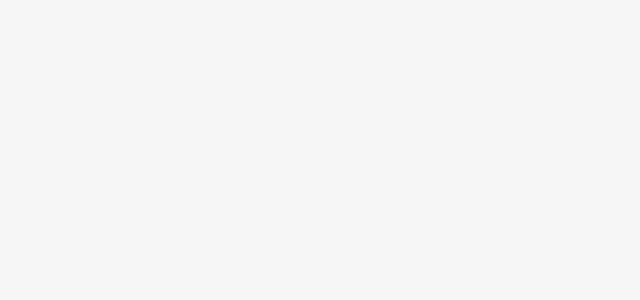
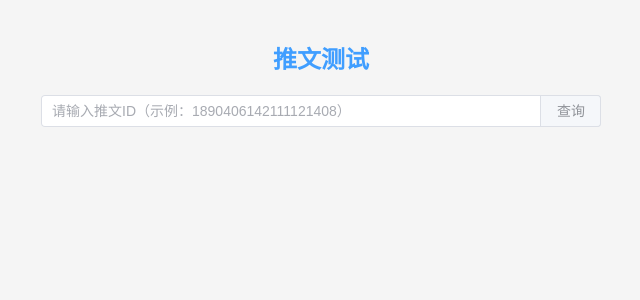
Before and after one commit to Punny520/lartter-front, a Vue app: page /post-norm-test in a window 1280 px wide. Before the commit this address had no page. Shown: the top 300 px of the page, without its empty margins (319-959 px from the left). Built offline with nearby package versions, Linux system fonts and the light colour scheme.

Commit message:
PostNorm打通后端通过测试

```diff
--- a/src/components/PostNorm.vue
+++ b/src/components/PostNorm.vue
@@ -1,8 +1,8 @@
 <template>
-  <div class="post">
+  <div class="post" v-if="effectivePostData">
     <div class="post-content">
       <!-- 文本内容 -->
-      <p class="post-text">{{ postData.postNormDto.text }}</p>
+      <p class="post-text">{{ effectivePostData.postNormDto.text }}</p>
 
       <!-- 媒体文件 -->
       <div class="media-container" v-if="hasMedia" :class="mediaLayoutClass">
@@ -35,7 +35,7 @@
 
       <!-- 时间 -->
       <div class="post-time">
-        {{ formatTime(postData.postNormDto.createTime) }}
+        {{ formatTime(effectivePostData.postNormDto.createTime) }}
       </div>
 
       <!-- 互动数据 -->
@@ -43,26 +43,26 @@
         <div class="action-item">
           <el-button
             class="action-btn like-btn"
-            :class="{ 'is-liked': postData.postNormDto.liked }"
+            :class="{ 'is-liked': effectivePostData.postNormDto.liked }"
             text
             @click="handleLike"
           >
-            <svg class="like-icon" :class="{ 'liked': postData.postNormDto.liked }" viewBox="0 0 1024 1024" xmlns="http://www.w3.org/2000/svg">
+            <svg class="like-icon" :class="{ 'liked': effectivePostData.postNormDto.liked }" viewBox="0 0 1024 1024" xmlns="http://www.w3.org/2000/svg">
               <path d="M512 919.194002l-64.352657-58.361199C219.085764 653.353378 68.191078 516.438079 68.191078 348.900342c0-136.915299 107.180068-244.094344 244.094344-244.094344 77.222779 0 151.3388 35.948747 199.713554 92.53451 48.374754-56.585763 122.490775-92.53451 199.713554-92.53451 136.915299 0 244.094344 107.180068 244.094344 244.094344 0 167.537737-150.894685 304.453037-379.456265 511.933485L512 919.194002z" />
             </svg>
-            <span>{{ formatCount(postData.postNormDto.likeCount) }}</span>
+            <span>{{ formatCount(effectivePostData.postNormDto.likeCount) }}</span>
           </el-button>
         </div>
         <div class="action-item">
           <el-button class="action-btn repost-btn" text>
             <el-icon><RefreshRight /></el-icon>
-            <span>{{ formatCount(postData.postNormDto.repostCount) }}</span>
+            <span>{{ formatCount(effectivePostData.postNormDto.repostCount) }}</span>
           </el-button>
         </div>
         <div class="action-item">
           <el-button class="action-btn comment-btn" text>
             <el-icon><ChatDotRound /></el-icon>
-            <span>{{ formatCount(postData.postNormDto.commentCount) }}</span>
+            <span>{{ formatCount(effectivePostData.postNormDto.commentCount) }}</span>
           </el-button>
         </div>
       </div>
@@ -71,27 +71,24 @@
 </template>
 
 <script setup lang="ts">
-import { computed, defineProps, defineExpose, defineOptions } from 'vue'
+import { computed, defineProps, defineExpose, ref, watch } from 'vue'
 import { ChatDotRound, RefreshRight } from '@element-plus/icons-vue'
 import { ElMessage } from 'element-plus'
 import dayjs from 'dayjs'
 import relativeTime from 'dayjs/plugin/relativeTime'
 import 'dayjs/locale/zh-cn'
+import api from '../api'
 
 dayjs.extend(relativeTime)
 dayjs.locale('zh-cn')
 
-// 组件名称定义
-defineOptions({
-  name: 'PostNorm'
-})
-
-// 接收完整的推文数据
+// 接收postId或完整的推文数据
 const props = defineProps<{
-  postData: {
+  postId?: string
+  postData?: {
     type: number
     postNormDto: {
-      id: number
+      id: number | string
       text: string
       url1?: string
       url2?: string
@@ -106,10 +103,39 @@ const props = defineProps<{
   }
 }>()
 
+// 本地状态
+const localPostData = ref<typeof props.postData | null>(null)
+
+// 获取推文数据
+const fetchPostData = async (id: string) => {
+  try {
+    const response = await api.get(`/post/get/${id}`)
+    const { code, data } = response.data
+    if (code === '1' && data) {
+      localPostData.value = data
+    }
+  } catch (error) {
+    ElMessage.error('获取推文失败')
+  }
+}
+
+// 监听postId变化
+watch(() => props.postId, (newId) => {
+  if (newId) {
+    fetchPostData(newId)
+  }
+}, { immediate: true })
+
+// 计算最终使用的数据
+const effectivePostData = computed(() => {
+  return props.postData || localPostData.value
+})
+
 // 处理媒体文件
 const mediaUrls = computed(() => {
+  if (!effectivePostData.value) return []
   const urls = []
-  const { url1, url2, url3, url4 } = props.postData.postNormDto
+  const { url1, url2, url3, url4 } = effectivePostData.value.postNormDto
   if (url1) urls.push(url1)
   if (url2) urls.push(url2)
   if (url3) urls.push(url3)
@@ -152,12 +178,6 @@ const handleLike = async () => {
 const handleMediaClick = (index: number) => {
   // 图片预览由 el-image 组件自动处理
 }
-
-// 导出组件
-defineExpose({
-  handleLike,
-  handleMediaClick
-})
 </script>
 
 <style scoped>
--- a/src/router/index.ts
+++ b/src/router/index.ts
@@ -19,6 +19,11 @@ const router = createRouter({
       path: '/demo',
       name: 'demo',
       component: () => import('../views/Demo.vue')
+    },
+    {
+      path: '/post-norm-test',
+      name: 'postNormTest',
+      component: () => import('../views/PostNormTest.vue')
     }
   ]
 })
--- /dev/null
+++ b/src/views/PostNormTest.vue
@@ -0,0 +1,72 @@
+<template>
+  <div class="test-container">
+    <h2>推文测试</h2>
+    <div class="input-section">
+      <el-input
+        v-model="postId"
+        placeholder="请输入推文ID（示例：1890406142111121408）"
+        class="post-id-input"
+        clearable
+      >
+        <template #append>
+          <el-button type="primary" @click="handleSearch">查询</el-button>
+        </template>
+      </el-input>
+    </div>
+
+    <div class="post-section" v-if="showPost">
+      <el-card v-loading="loading" shadow="never">
+        <PostNorm :post-id="postId" />
+      </el-card>
+    </div>
+  </div>
+</template>
+
+<script setup lang="ts">
+import { ref } from 'vue'
+import PostNorm from '../components/PostNorm.vue'
+
+const postId = ref('')
+const showPost = ref(false)
+const loading = ref(false)
+
+const handleSearch = async () => {
+  if (!postId.value) return
+  loading.value = true
+  showPost.value = false // 重置显示状态
+  await new Promise(resolve => setTimeout(resolve, 300))
+  showPost.value = true
+  loading.value = false
+}
+</script>
+
+<style scoped>
+.test-container {
+  max-width: 600px;
+  margin: 20px auto;
+  padding: 20px;
+}
+
+h2 {
+  text-align: center;
+  margin-bottom: 20px;
+  color: #409EFF;
+}
+
+.input-section {
+  margin-bottom: 20px;
+}
+
+.post-id-input {
+  width: 100%;
+}
+
+.post-section {
+  border-radius: 8px;
+  overflow: hidden;
+}
+
+:deep(.el-card__body) {
+  padding: 0;
+}
+</style>
```
Also changed, not shown: src/doc/提示词.txt.
